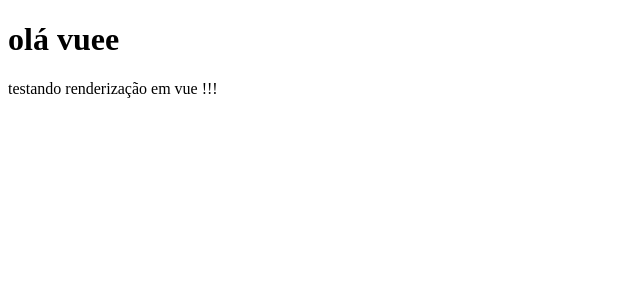
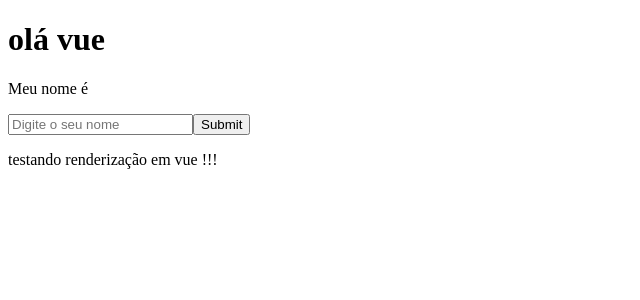
Before and after one commit to JoaoKeuwe/Primeiro-projeto-Vue, a Vue app in the folder 2_project_vue/: page / in a window 1280 px wide. Shown: the top 300 px of the page, without its empty margins (0-640 px from the left). Built offline with nearby package versions, Linux system fonts and the light colour scheme.

Commit message:
feat: :bug: Aprendendo a componentizar elementos e fazendo a renderização deles

```diff
--- a/2_project_vue/src/components/FirstComponent.vue
+++ b/2_project_vue/src/components/FirstComponent.vue
@@ -1,9 +1,33 @@
 <template>
-  <h1>olá vuee</h1>
+  <div>
+    <h1>olá vue</h1>
+    <p>Meu nome é {{ nome }}</p>
+    <form >
+      <p>{{input}}</p>
+    </form>
+    <input
+          type="text"
+          v-model="input"
+          placeholder="Digite o seu nome"
+        />
+    <input type="submit" v-on:click="submit" />
+  </div>
 </template>
 
 <script>
 export default {
-  name: "App",
+  name: "FirstComponent",
+  data() {
+    return {
+      nome: "",
+      input: ""
+    };
+  },
+  methods: {
+    submit(e) {
+      e.preventDefault();
+      this.nome = this.input;
+    }
+  },
 };
 </script>
```
